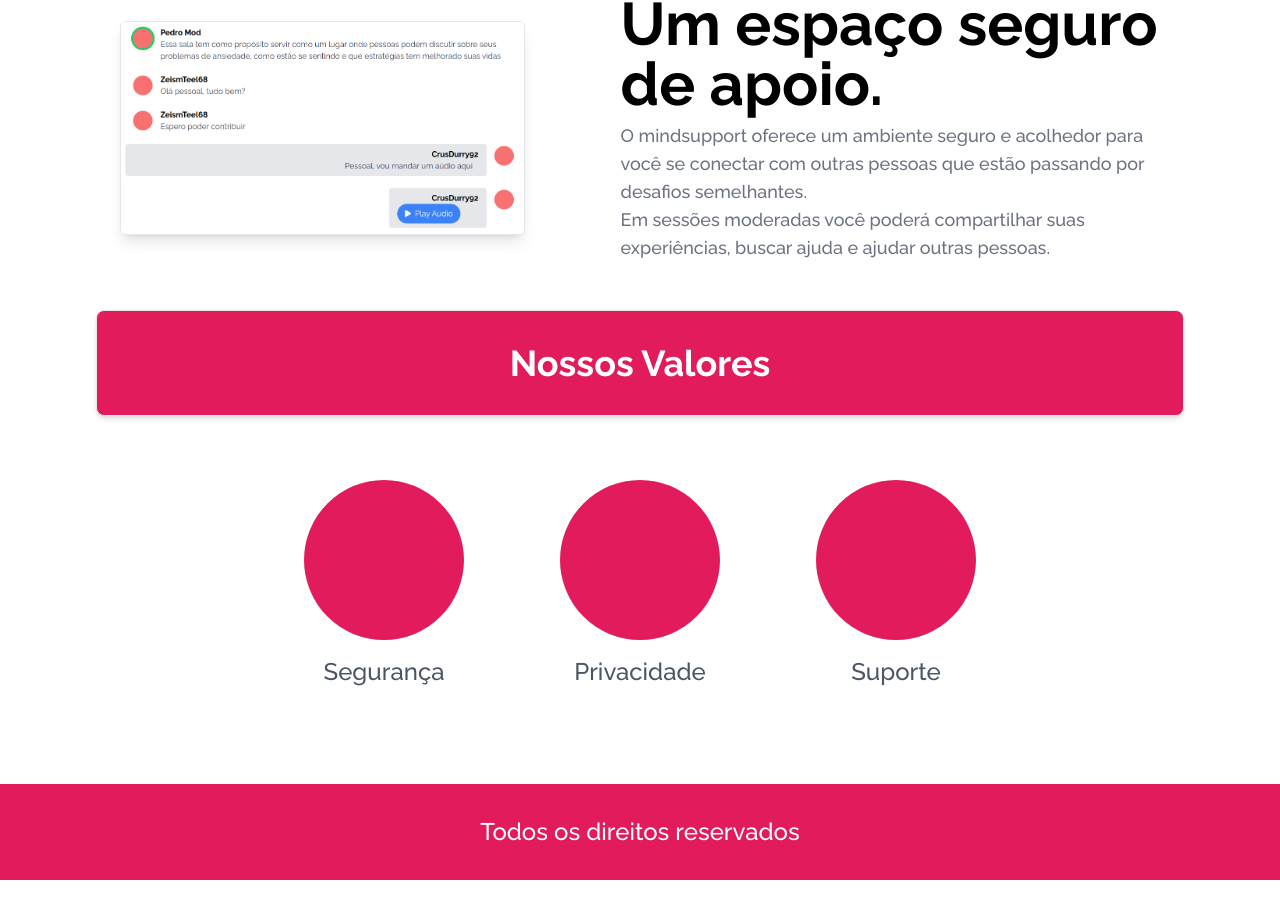
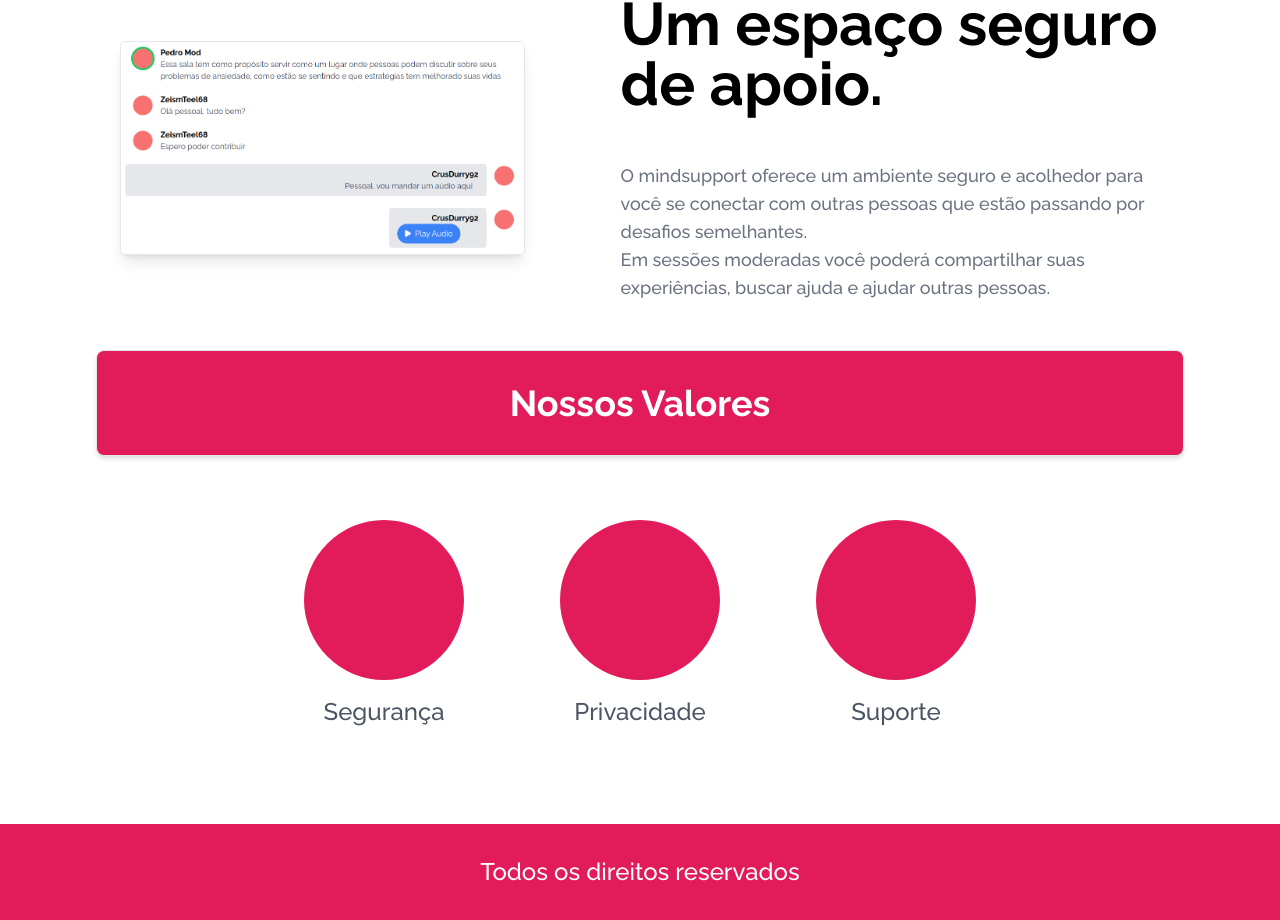
Before and after one commit to pmas98/mindsupport-front, a React (Create React App) app: page / in a window 1280 px wide. Shown: the part 1320-2240 px from the top of the page. Before the commit the page ends 2200 px from the top, so only its background shows below. Built offline with nearby package versions, Linux system fonts and the light colour scheme; no server answers.

Commit message:
chore: Add console log for sending audio message and adjust spacing in Homepage

```diff
--- a/src/Chat/Chat.js
+++ b/src/Chat/Chat.js
@@ -65,6 +65,7 @@ const Chat = () => {
       .then((data) => {
         console.log(data);
         if (webSocket && webSocket.readyState === WebSocket.OPEN) {
+          console.log("Sending audio message")
           webSocket.send(
             JSON.stringify({
               is_moderator: isModerator,
--- a/src/Homepage/Homepage.js
+++ b/src/Homepage/Homepage.js
@@ -59,7 +59,7 @@ const Homepage = () => {
             <h3 className="font-primaryBold text-4xl md:text-4xl lg:text-4xl xl:text-6xl font-bold mb-2">
               Um espaço seguro de apoio.
             </h3>
-            <p className="font-primaryMedium text-base md:text-lg text-gray-500">
+            <p className="mt-12 font-primaryMedium text-base md:text-lg text-gray-500">
               O mindsupport oferece um ambiente seguro e acolhedor para você se conectar com outras pessoas que estão passando por desafios semelhantes.
             </p>
 
--- a/src/components/removeUser.js
+++ b/src/components/removeUser.js
@@ -30,7 +30,6 @@ const RemoveUserModal = ({ userId, roomId, handleUpdate }) => {
         throw new Error(`Error creating theme: ${response.statusText}`);
       }
 
-      toast.success('Tema criado com sucesso!');
       setShowModal(false);
       handleUpdate();
       toast.success('Usuário removido com sucesso!');
```
